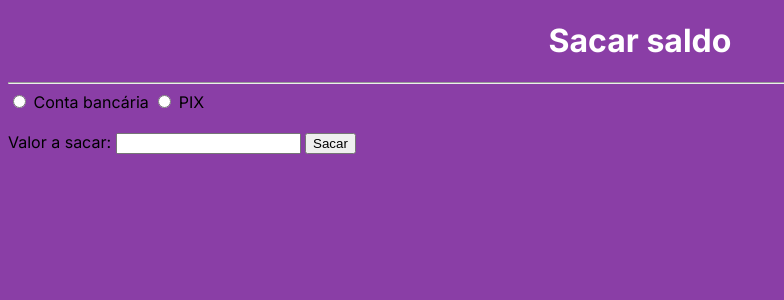
After one commit to AugFidelis/Projeto-Integrador-II, a Flask app: page /carteira/sacar_saldo in a window 1280 px wide. The commit adds this page. Shown: the top 300 px of the page, without its empty margins (0-784 px from the left). Run offline with Flask 3, Linux system fonts and the light colour scheme.

Commit message:
Funções de adicionar créditos e sacar saldo adicionadas

```diff
--- a/projeto/website/carteira.py
+++ b/projeto/website/carteira.py
@@ -1,11 +1,115 @@
-from flask import Blueprint, render_template, url_for, session
+from flask import Blueprint, render_template, url_for, session, request, flash, redirect
+import mysql.connector
+from datetime import datetime
+
+connection = mysql.connector.connect(
+    host='localhost',
+    user='root',
+    password='admin',
+    database='site_apostas'
+)
+
+cursor = connection.cursor()
 
 carteira = Blueprint('carteira', __name__)
 
 @carteira.route('/')
 def paginacarteira():
-    return render_template('carteira.html', saldo=session.get('saldo'))
+    email = session.get('email')
 
-@carteira.route('/compra')
+    # Modificada para mostrar apenas transações com valor positivo
+    cursor.execute("""
+        SELECT t.valor_transacao, t.meio_pagamento, t.data_transacao
+        FROM transacoes t
+        JOIN usuario u ON t.idusuario = u.idusuario
+        WHERE u.email = %s AND t.valor_transacao > 0
+        ORDER BY t.data_transacao DESC
+    """, (email,))
+
+    transacoes = cursor.fetchall()
+    return render_template('carteira.html', saldo=session.get('saldo'), transacoes=transacoes)
+
+@carteira.route('/compra', methods=['GET', 'POST'])
 def compra():
+    if request.method == 'POST':
+        valor = float(request.form.get('valor'))
+
+        # Atualizar saldo do usuário
+        email = session.get('email')
+        novo_saldo = session.get('saldo') + valor
+        cursor.execute("UPDATE usuario SET saldo = %s WHERE email = %s", (novo_saldo, email))
+
+        # Registrar transação
+        cursor.execute("""
+            INSERT INTO transacoes (valor_transacao, meio_pagamento, data_transacao, idusuario)
+            SELECT %s, 'Cartão de Crédito', %s, idusuario
+            FROM usuario
+            WHERE email = %s
+        """, (valor, datetime.now(), email))
+
+        connection.commit()
+
+        # Atualizar saldo na sessão
+        session['saldo'] = novo_saldo
+
+        flash('Créditos adicionados com sucesso!', category='sucesso')
+        return redirect(url_for('carteira.paginacarteira'))
+
     return render_template('compra.html')
+
+@carteira.route('/sacar_saldo', methods=['GET', 'POST'])
+def sacar_saldo():
+    if request.method == 'POST':
+        valor = float(request.form.get('valor'))
+        tipo = request.form.get('resposta')
+
+        # Verifica limite máximo de saque
+        if valor > 101000:
+            flash('O valor máximo de saque permitido é R$ 101.000,00', category='erro')
+            return redirect(url_for('carteira.sacar_saldo'))
+
+        # Calcula taxa de saque
+        if valor <= 100:
+            taxa = valor * 0.04
+        elif valor <= 1000:
+            taxa = valor * 0.03
+        elif valor <= 5000:
+            taxa = valor * 0.02
+        elif valor <= 100000:
+            taxa = valor * 0.01
+        else:
+            taxa = 0
+
+        valor_total = valor - taxa  # Valor que o usuário receberá com a taxa descontada
+
+        # Verifica se há saldo suficiente
+        if valor > session.get('saldo'):
+            flash('Saldo insuficiente para realizar o saque', category='erro')
+            return redirect(url_for('carteira.sacar_saldo'))
+
+        email = session.get('email')
+        novo_saldo = session.get('saldo') - valor
+        cursor.execute("UPDATE usuario SET saldo = %s WHERE email = %s", (novo_saldo, email))
+
+        if tipo == 'conta_bancaria':
+            cursor.execute("""
+                INSERT INTO transacoes (valor_transacao, meio_pagamento, data_transacao, idusuario)
+                SELECT %s, 'Transferência Bancária', %s, idusuario
+                FROM usuario
+                WHERE email = %s
+            """, (-valor_total, datetime.now(), email))
+        elif tipo == 'pix':
+            cursor.execute("""
+                INSERT INTO transacoes (valor_transacao, meio_pagamento, data_transacao, idusuario)
+                SELECT %s, 'PIX', %s, idusuario
+                FROM usuario
+                WHERE email = %s
+            """, (-valor_total, datetime.now(), email))
+
+        connection.commit()
+        session['saldo'] = novo_saldo
+
+        flash(f'Saque de R$ {valor_total:.2f} realizado com sucesso! Taxa cobrada: R$ {taxa:.2f}', category='sucesso')
+        return redirect(url_for('carteira.paginacarteira'))
+
+    return render_template('sacar_saldo.html')
--- a/projeto/website/home.py
+++ b/projeto/website/home.py
@@ -4,7 +4,10 @@ home = Blueprint('home', __name__)
 
 @home.route('/')
 def index():
-    return render_template('index.html')
+    if(session.get('logado')):
+        return redirect(url_for('home.pagina_home'))
+    else:
+        return render_template('index.html')
 
 @home.route('/home')
 def pagina_home():
--- a/projeto/website/static/style.css
+++ b/projeto/website/static/style.css
@@ -13,3 +13,29 @@ body{
     color: white;
     text-align: center;
 }
+
+.historico-creditos-container {
+    max-height: 150px;
+    overflow-y: auto;
+    border: 1px solid #ddd;
+    border-radius: 4px;
+    padding: 10px;
+    margin: 10px 0;
+    position: relative;
+}
+
+.historico-creditos-container thead {
+    position: sticky;
+    top: 0;
+    background-color: #8a3ea6;
+    z-index: 1;
+}
+
+.historico-creditos-container table {
+    width: 100%;
+}
+
+.historico-creditos-container th,
+.historico-creditos-container td {
+    text-align: center;
+}
--- a/projeto/website/templates/aposta.html
+++ b/projeto/website/templates/aposta.html
@@ -4,7 +4,7 @@
 {% block nome %}Apostar em evento{% endblock %}
 
 {% block conteudo %}
-<form method="POST"></form>
+<form method="POST">
     <p>Insira a sua resposta:</p>
 
     <input type="radio" id="acontecera" name="resposta" value="acontecera" required>
--- /dev/null
+++ b/projeto/website/templates/sacar_saldo.html
@@ -0,0 +1,46 @@
+{% extends 'base.html' %}
+
+{% block titulo %}Sacar saldo{% endblock %}
+{% block nome %}Sacar saldo{% endblock %}
+
+{% block conteudo %}
+<form method="POST">
+    <input type="radio" id="conta_bancaria" name="resposta" value="conta_bancaria" required onclick="mostrarCampo('conta')">
+    <label for="conta_bancaria">Conta bancária</label>
+
+    <input type="radio" id="pix" name="resposta" value="pix" onclick="mostrarCampo('pix')">
+    <label for="pix">PIX</label>
+
+    <div id="campo_conta" style="display: none;">
+        <label for="banco">Banco:</label>
+        <input type="text" id="banco" name="banco">
+
+        <label for="conta">Número da conta corrente:</label>
+        <input type="text" id="conta" name="conta">
+    </div>
+
+    <div id="campo_pix" style="display: none;">
+        <label for="chave_pix">Chave PIX:</label>
+        <input type="text" id="chave_pix" name="chave_pix">
+    </div>
+
+    <br><br>
+
+    <label for="valor">Valor a sacar:</label>
+    <input type="number" id="valor" name="valor" min="0" step="0.01" required>
+    <button type="submit">Sacar</button>
+</form>
+
+<script>
+function mostrarCampo(tipo) {
+    document.getElementById('campo_conta').style.display = 'none';
+    document.getElementById('campo_pix').style.display = 'none';
+
+    if (tipo === 'conta') {
+        document.getElementById('campo_conta').style.display = 'block';
+    } else if (tipo === 'pix') {
+        document.getElementById('campo_pix').style.display = 'block';
+    }
+}
+</script>
+{% endblock %}
```
Also changed, not shown: projeto/website/templates/carteira.html (+26 -2 lines).
